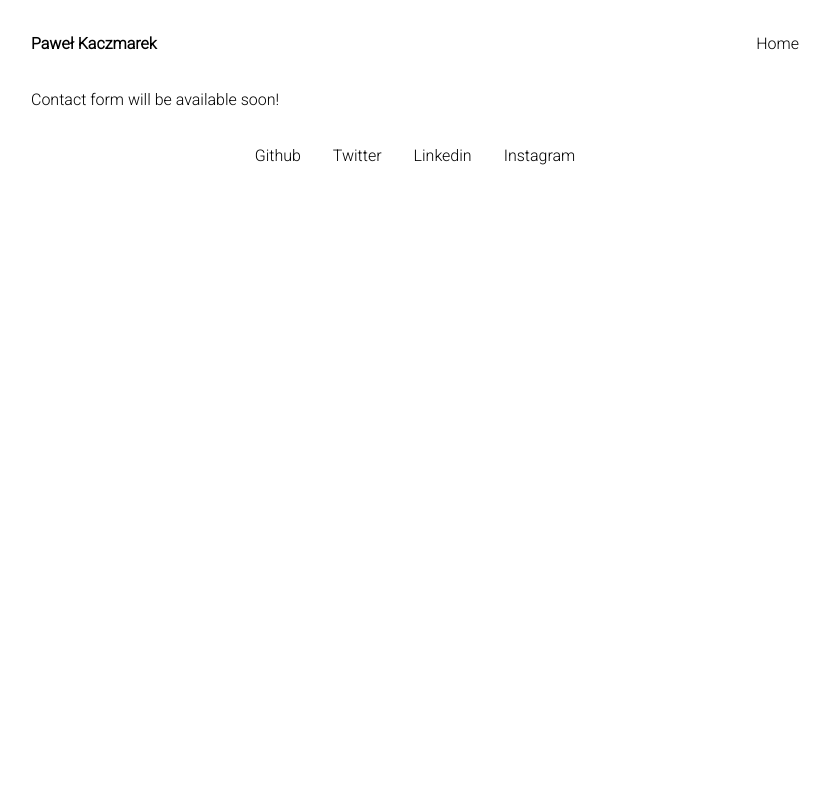
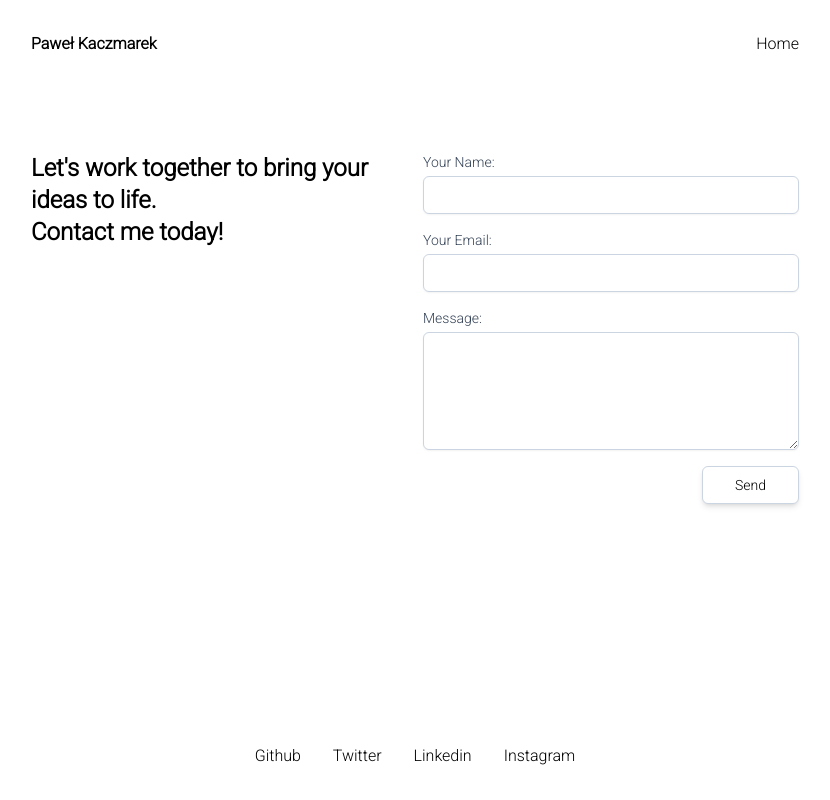
Before and after one commit to pawelacio/personal-site, a Next.js app: page /contact in a window 1280 px wide. Shown: the whole page, without its empty margins (225-1055 px from the left). Built offline with nearby package versions, Linux system fonts and the light colour scheme.

Commit message:
Test contact form

```diff
--- a/app/contact/page.tsx
+++ b/app/contact/page.tsx
@@ -1,3 +1,53 @@
 export default function Contact() {
-  return <div>Contact form will be available soon!</div>;
+  return (
+    <main className="container flex flex-col gap-4 md:py-16 md:flex-row">
+      <h2 className="text-2xl font-bold md:basis-1/2">
+        Let's work together to bring your ideas to life. <br /> Contact me
+        today!
+      </h2>
+      <form
+        name="contact"
+        method="POST"
+        className="basis-1/2 mt-8 md:mt-0"
+        data-netlify="true"
+      >
+        <label className="block mb-4">
+          <span className="block text-sm font-medium text-slate-700">
+            Your Name:
+          </span>
+          <input
+            type="text"
+            name="name"
+            className="mt-1 block w-full px-3 py-2 bg-white border border-slate-300 rounded-md text-sm shadow-sm"
+          />
+        </label>
+        <label className="block mb-4">
+          <span className="block text-sm font-medium text-slate-700">
+            Your Email:
+          </span>
+          <input
+            type="email"
+            name="email"
+            className="mt-1 block w-full px-3 py-2 bg-white border border-slate-300 rounded-md text-sm shadow-sm"
+          />
+        </label>
+        <label className="block mb-4">
+          <span className="block text-sm font-medium text-slate-700">
+            Message:
+          </span>
+          <textarea
+            name="message"
+            rows={5}
+            className="mt-1 block w-full px-3 py-2 bg-white border border-slate-300 rounded-md text-sm shadow-sm"
+          ></textarea>
+        </label>
+        <button
+          type="submit"
+          className="block mx-auto md:mr-0 md:ml-auto mt-1 px-8 py-2 bg-white border border-slate-300 rounded-md text-sm shadow-md"
+        >
+          Send
+        </button>
+      </form>
+    </main>
+  );
 }
--- a/app/layout.tsx
+++ b/app/layout.tsx
@@ -21,9 +21,9 @@ export default function RootLayout({
   return (
     <html lang="en">
       <body className={roboto.className}>
-        <div className="container mx-auto px-8 sm:px-64">
+        <div className="container h-screen flex flex-col mx-auto px-8 md:px-32 lg:px-64">
           <Header />
-          {children}
+          <div className="flex-grow">{children}</div>
           <Footer />
         </div>
       </body>
```
